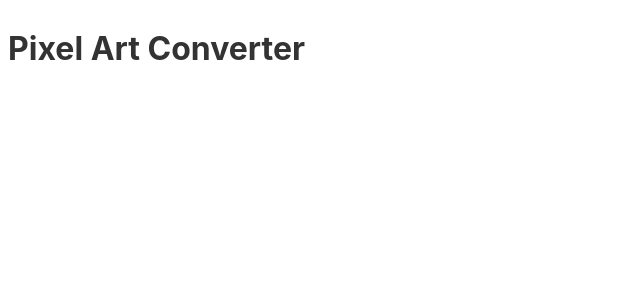
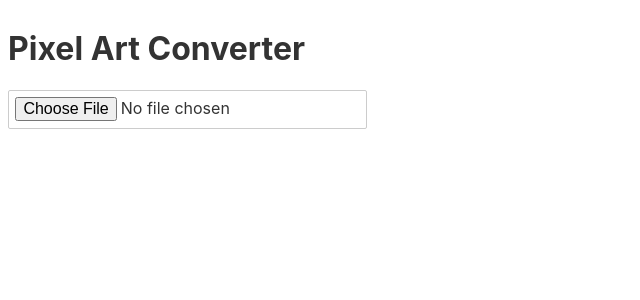
Before and after one commit to 3w36zj6/pixel-art-converter, a Svelte app: page / in a window 1280 px wide. Shown: the top 300 px of the page, without its empty margins (0-640 px from the left). Built offline with nearby package versions, Linux system fonts and the light colour scheme.

Commit message:
fileを開く

```diff
--- a/src/App.svelte
+++ b/src/App.svelte
@@ -1,6 +1,14 @@
 <script lang="ts">
+  let files
 </script>
 
 <main>
   <h1>Pixel Art Converter</h1>
+  <input type="file" bind:files />
+
+  {#if files && files[0]}
+    <p>
+      {files[0].name}
+    </p>
+  {/if}
 </main>
```
